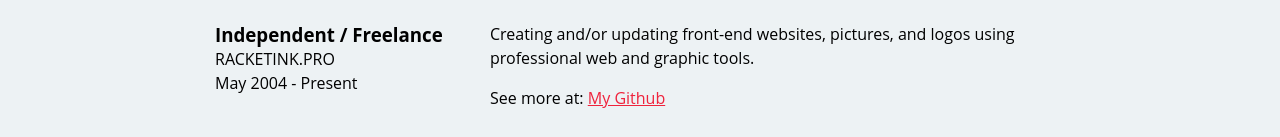
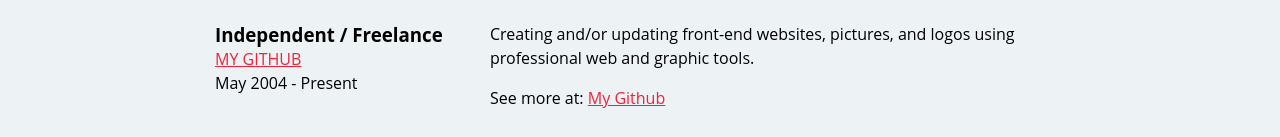
Before and after one commit to kingzLoFitness/Kingsley-Cross-Resume, a plain HTML site: page index.html in a window 1280 px wide. Shown: the part 509-646 px from the top of the page. Drawn offline with Linux system fonts and the light colour scheme.

Commit message:
Update index.html 20230802

```diff
--- a/index.html
+++ b/index.html
@@ -60,7 +60,7 @@
 					<h3>Independent / Freelance</h3>
 
 					<!-- Company -->
-					<p class="uppercase">RacketINK.pro</p>
+					<p class="uppercase"><a href="https://github.com/kingzLoFitness" target="_blank">My Github</a></p>
 
 					<!-- Date at Job -->
 					<p>May 2004 - Present</p>
```
